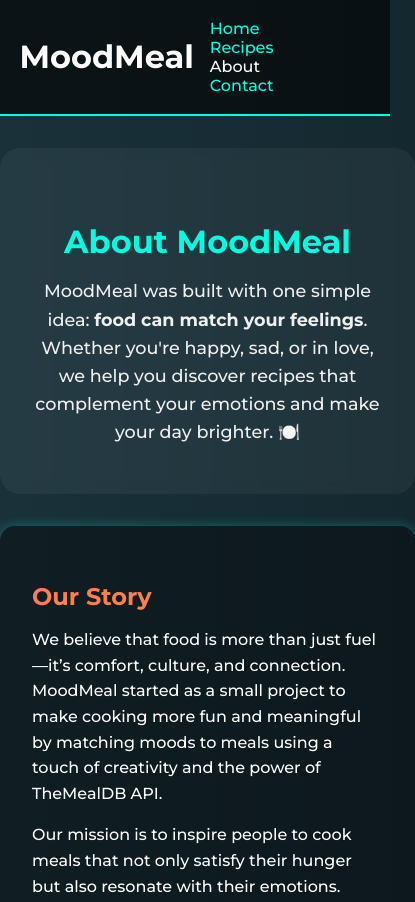
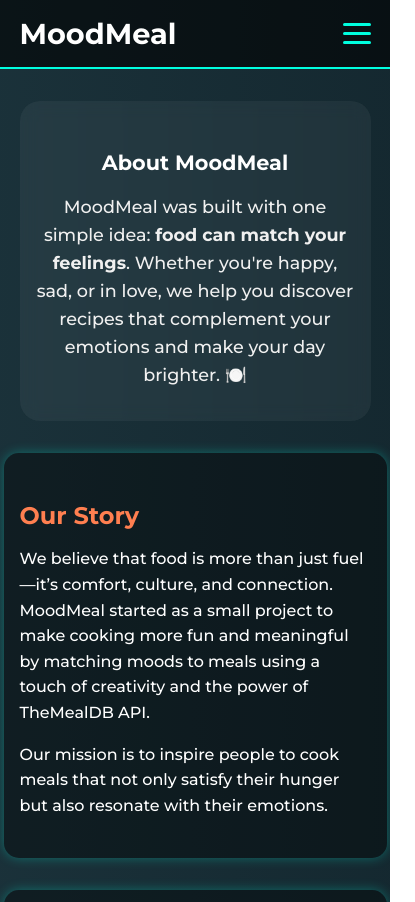
Before and after one commit to TanyaradzwaMusonza/Moodmeal, a plain HTML site: page about.html in a window 390 px wide. Shown: the top 902 px of the page, 415 px wide, since content can reach past the window. Drawn offline with Linux system fonts and the light colour scheme.

Commit message:
Refactor about.html for improved structure and style

```diff
--- a/about.html
+++ b/about.html
@@ -3,26 +3,33 @@
 <head>
 <meta charset="UTF-8">
 <meta name="viewport" content="width=device-width, initial-scale=1.0">
-  <title>About | MoodMeal</title>
+<title>MoodMeal | About</title>
 <link href="https://fonts.googleapis.com/css2?family=Montserrat:wght@500;700&display=swap" rel="stylesheet">
 <style>
-    body {
+/* ---------------- BASE ---------------- */
+html, body {
   margin:0;
+  padding:0;
   font-family:'Montserrat',sans-serif;
   background:linear-gradient(270deg, #0f2027, #203a43, #2c5364);
   background-size:600% 600%;
   animation:gradientBG 20s ease infinite;
   color:#fff;
+  overflow-x: hidden;
 }
 @keyframes gradientBG {
   0% {background-position:0% 50%;}
   50% {background-position:100% 50%;}
   100% {background-position:0% 50%;}
 }
+
+/* ---------------- HEADER ---------------- */
 header {
   background-color: rgba(0,0,0,0.6);
   padding:1rem 0;
   border-bottom:2px solid #00ffe0;
+  position: relative;
+  z-index: 100;
 }
 .container {
   width:90%;
@@ -31,39 +38,60 @@
   display:flex;
   justify-content:space-between;
   align-items:center;
+  flex-wrap: wrap;
+  box-sizing: border-box;
 }
-    nav a {
-      margin:0 1rem;
+header h1 { margin:0; font-size:1.8rem; }
+
+/* NAVIGATION */
+.nav-links {
+  display: flex;
+  gap: 1rem;
+  flex-wrap: wrap;
+}
+.nav-links a {
   text-decoration:none;
   color:#00ffe0;
   font-weight:500;
   transition:color 0.3s;
 }
-    nav a:hover, nav a.active {color:#fff;}
+.nav-links a:hover, .nav-links a.active { color:#fff; }
 
+/* HAMBURGER */
+.nav-toggle { display:none; }
+.hamburger {
+  display:none;
+  flex-direction: column;
+  justify-content: space-between;
+  width:28px;
+  height:21px;
+  cursor:pointer;
+}
+.hamburger span {
+  display:block;
+  height:3px;
+  width:100%;
+  background-color:#00ffe0;
+  border-radius:2px;
+  transition: all 0.3s ease;
+}
+
+/* ---------------- HERO ---------------- */
 .hero {
   text-align:center;
-      padding:3rem 2rem;
+  padding:4rem 2rem;
   background: rgba(255,255,255,0.05);
   border-radius:20px;
   margin:2rem auto;
   width:90%;
-      max-width:900px;
+  max-width:800px;
   backdrop-filter: blur(8px);
+  box-sizing: border-box;
 }
-    .hero h2 {
-      font-size:2rem;
-      margin-bottom:1rem;
-      color:#00ffe0;
-    }
-    .hero p {
-      font-size:1.1rem;
-      line-height:1.6;
-      max-width:700px;
-      margin:auto;
-      color:#f0f0f0;
-    }
+.hero h2 { font-size:1.8rem; }
+.hero p { font-size:1.1rem; line-height:1.6; max-width:700px; margin:auto; color:#f0f0f0; }
 
+/* ---------------- SECTIONS ---------------- */
 .section {
   width:90%;
   max-width:1000px;
@@ -73,15 +101,10 @@
   border-radius:15px;
   box-shadow:0 0 12px rgba(0,255,224,0.3);
 }
-    .section h3 {
-      font-size:1.5rem;
-      margin-bottom:1rem;
-      color:#ff7f50;
-    }
-    .section p {
-      line-height:1.6;
-      margin-bottom:1rem;
-    }
+.section h3 { font-size:1.5rem; margin-bottom:1rem; color:#ff7f50; }
+.section p { line-height:1.6; margin-bottom:1rem; }
+
+/* ---------------- TEAM ---------------- */
 .team {
   display:grid;
   grid-template-columns: repeat(auto-fit, minmax(220px,1fr));
@@ -95,9 +118,7 @@
   padding:1rem;
   transition: transform 0.3s;
 }
-    .team-member:hover {
-      transform: translateY(-5px);
-    }
+.team-member:hover { transform: translateY(-5px); }
 .team-member img {
   width:120px;
   height:120px;
@@ -106,20 +127,35 @@
   margin-bottom:0.8rem;
   border:2px solid #00ffe0;
 }
-    .team-member h4 {
-      margin:0.5rem 0;
-      color:#00ffe0;
-    }
-    .team-member p {
-      font-size:0.95rem;
-      color:#ddd;
-      margin:0.3rem 0;
-    }
+.team-member h4 { margin:0.5rem 0; color:#00ffe0; }
+.team-member p { font-size:0.95rem; color:#ddd; margin:0.3rem 0; }
 
 footer {
   text-align: center;
   padding: 2rem 0;
   border-top: 1px solid #00ffe0;
+}
+
+/* ---------------- RESPONSIVE ---------------- */
+@media (max-width: 768px) {
+  .hamburger { display:flex; }
+  .nav-links {
+    display:none;
+    flex-direction: column;
+    gap:0.5rem;
+    position:absolute;
+    top:60px; left:0;
+    width:100%;
+    background: rgba(0,0,0,0.8);
+    padding:1rem 0;
+    text-align:center;
+  }
+  .nav-toggle:checked + .hamburger + .nav-links { display:flex; }
+  nav.nav-links a { font-size:1.2rem; margin:0.5rem 0; }
+  .hero { padding:2rem 1rem; }
+  .hero h2 { font-size:1.3rem; }
+  .section { padding:1.5rem 1rem; }
+  .team-member img { width:100px; height:100px; }
 }
 </style>
 </head>
@@ -128,7 +164,13 @@
 <header>
   <div class="container">
     <h1>MoodMeal</h1>
-    <nav>
+    <input type="checkbox" id="nav-toggle" class="nav-toggle">
+    <label for="nav-toggle" class="hamburger">
+      <span></span>
+      <span></span>
+      <span></span>
+    </label>
+    <nav class="nav-links">
       <a href="index.html">Home</a>
       <a href="recipe.html">Recipes</a>
       <a href="about.html" class="active">About</a>
@@ -137,6 +179,7 @@
   </div>
 </header>
 
+<main>
   <section class="hero">
     <h2>About MoodMeal</h2>
     <p>MoodMeal was built with one simple idea: <strong>food can match your feelings</strong>. Whether you're happy, sad, or in love, we help you discover recipes that complement your emotions and make your day brighter. 🍽️</p>
@@ -159,6 +202,7 @@
       </div>
     </div>
   </section>
+</main>
 
 <footer>
   <p>&copy; 2025 MoodMeal. Created with 💛 at Uncommon bootcamp.</p>
```
Lines whose indentation alone changed are shown as unchanged.
